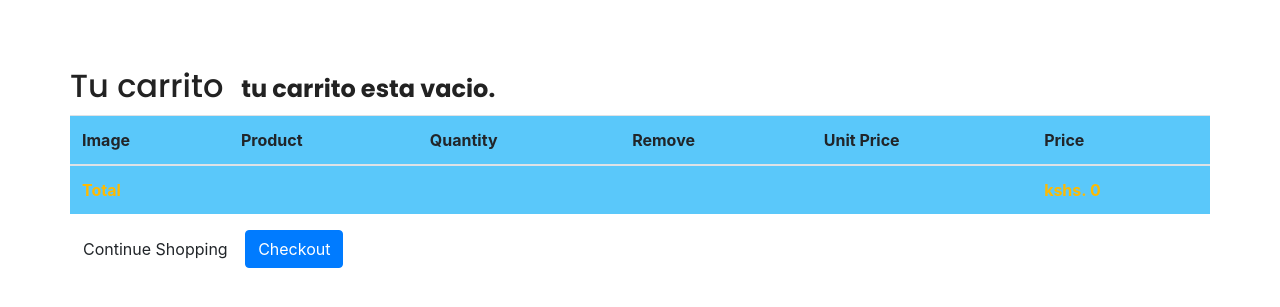
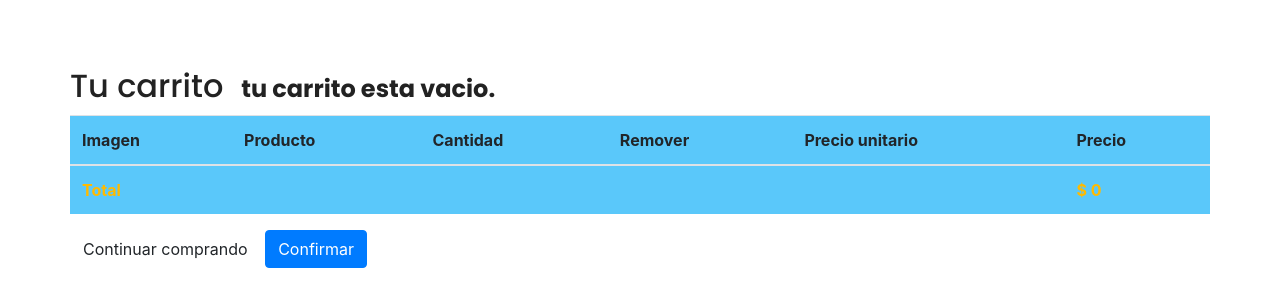
Before and after one commit to mattscr/tienda-online, a Django app: page /carrito/ in a window 1280 px wide. Shown: the part 97-404 px from the top of the page. Run offline with Django 3.2, Linux system fonts and the light colour scheme; parts of the project's set-up code (start-up, migrations or seed data) failed here and were passed over; some libraries are stand-ins or nearby versions.

Commit message:
pequeñas correciones

```diff
--- a/dnmshoes/carrito/templates/carrito/detalle.html
+++ b/dnmshoes/carrito/templates/carrito/detalle.html
@@ -25,12 +25,12 @@
             <table class="table table-striped table-hover">
                 <thead style="background-color: #5AC8FA">
                     <tr>
-                        <th>Image</th>
-                        <th>Product</th>
-                        <th>Quantity</th>
-                        <th>Remove</th>
-                        <th>Unit Price</th>
-                        <th>Price</th>
+                        <th>Imagen</th>
+                        <th>Producto</th>
+                        <th>Cantidad</th>
+                        <th>Remover</th>
+                        <th>Precio unitario</th>
+                        <th>Precio</th>
                     </tr>
                 </thead>
                 <tbody>
@@ -42,33 +42,33 @@
                                     <img src="{% if producto.imagen %} {{ producto.imagen.url }} {% else %} {% static 'img/default.jpg' %} {% endif %}" alt="..." style="height: 130px; width: auto">
                                 </a>
                             </td>
-                            <td>{{ producto.Nombre }}</td>
+                            <td>{{ producto.Modelo }}</td>
                             <td>
                                 <form action="{% url 'carrito:carrito_agregar' producto.id_producto %}" method="post">
                                     {% csrf_token %}
                                     {{ item.form_actualizar_cantidad.cantidad }}
                                     {{ item.form_actualizar_cantidad.actualizar }}
-                                    <input type="submit" value="Update" class="btn btn-info">
+                                    <input type="submit" value="Actualizar" class="btn btn-info">
                                 </form>
                             </td>
                             <td>
                                 <a href="{% url 'carrito:carrito_remover' producto.id_producto %}">Remover</a>
                             </td>
-                            <td>kshs. {{ item.price }}</td>
-                            <td>kshs. {{ item.total_price }}</td>
+                            <td>$. {{ item.precio }}</td>
+                            <td>$. {{ item.total_price }}</td>
                         </tr>
                     {% endwith %}
                 {% endfor %}
                 <tr style="background-color: #5AC8FA">
                     <td><b>Total</b></td>
                     <td colspan="4"></td>
-                    <td colspan="num"><b>kshs. {{ carrito.get_total_price }}</b></td>
+                    <td colspan="num"><b>$ {{ carrito.get_total_price }}</b></td>
                 </tr>
                 </tbody>
             </table>
         <p class="text-right">
-            <a href="{% url 'secciones:product_list' %}" class="btn btn-default">Continue Shopping</a>
-            <a href="" class="btn btn-primary">Checkout</a>
+            <a href="{% url 'secciones:product_list' %}" class="btn btn-default">Continuar comprando</a>
+            <a href="" class="btn btn-primary">Confirmar</a>
         </p>
         </div>
     </div>
--- a/dnmshoes/secciones/templates/secciones/navbar.html
+++ b/dnmshoes/secciones/templates/secciones/navbar.html
@@ -6,7 +6,7 @@
 
 <div class="container">
   <nav class="navbar navbar-expand-lg navbar-light bg-light">
-  <a class="navbar-brand" href="#"><img src="{% static 'img/logo.png' %}" alt="logo" width="214" height="auto"></a>
+  <a class="navbar-brand" href="{% url 'secciones:product_list' %}"><img src="{% static 'img/logo.png' %}" alt="logo" width="214" height="auto"></a>
   <button class="navbar-toggler" type="button" data-toggle="collapse" data-target="#navbarText" aria-controls="navbarText" aria-expanded="false" aria-label="Toggle navigation">
     <span class="navbar-toggler-icon"></span>
   </button>
--- a/dnmshoes/secciones/templates/secciones/productos/detail.html
+++ b/dnmshoes/secciones/templates/secciones/productos/detail.html
@@ -18,7 +18,7 @@
                             <img src="{% if producto.imagen %} {{ producto.imagen.url }} {% else %} {% static 'img/default.jpg' %} {% endif %}" alt="..." style="height: 170px; width: auto">
                         </div>
                         <div class="col-md-6" style="padding-left: 20px">
-                            <h3>{{ producto.Nombre }}</h3>
+                            <h3>{{ producto.Modelo }} </h3>
                             <h6><a href="{{ producto.categoria.get_absolute_url }}">{{ producto.categoria }}</a></h6>
                             <p class="text-muted">$ {{ producto.Total }}</p>
                             <form action="{% url "carrito:carrito_agregar" producto.id_producto %}" method="post">
```
